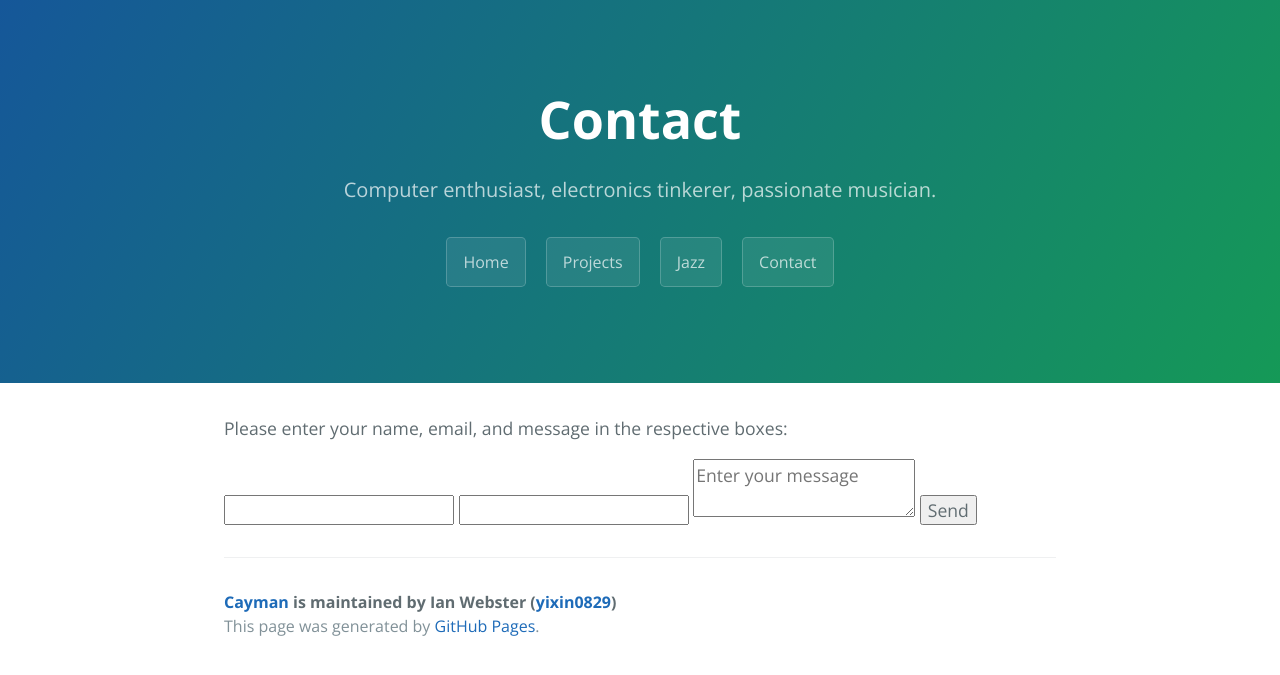
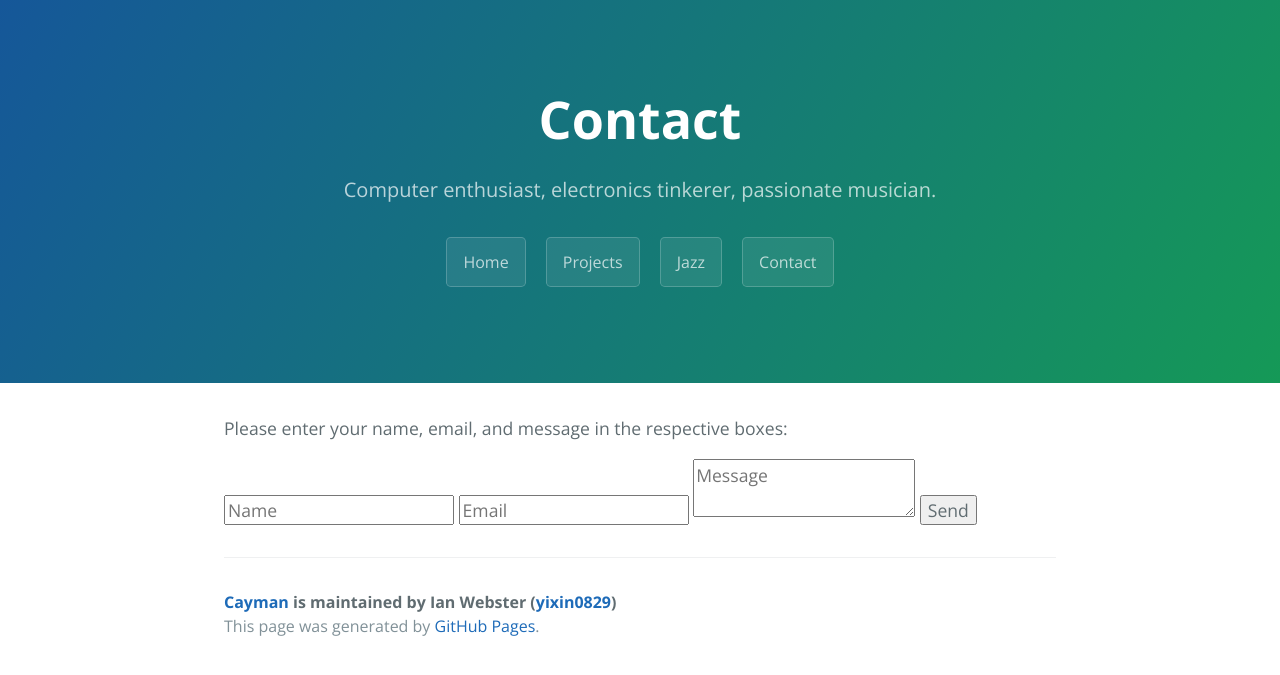
Before and after one commit to yixin0829/Cayman, a Jekyll site: the page built from contact/index.md, in a window 1280 px wide. Shown: the top 675 px of the page. Built offline with Jekyll 4.4.1, drawn with Linux system fonts in a browser that asks for light colours.

Commit message:
Update index.md

```diff
--- a/contact/index.md
+++ b/contact/index.md
@@ -5,8 +5,8 @@ title: Contact
 Please enter your name, email, and message in the respective boxes:
 
 <form action="//formspree.io/i.webster@mail.utoronto.ca" method="POST">
- <input type="text" name="name">
- <input type="email" name="_replyto">
- <textarea placeholder="Enter your message"></textarea>
+ <input type="text" name="name" placeholder="Name">
+ <input type="email" name="_replyto" placeholder="Email">
+ <textarea placeholder="Message"></textarea>
  <input type="submit" value="Send">
 </form>
```
